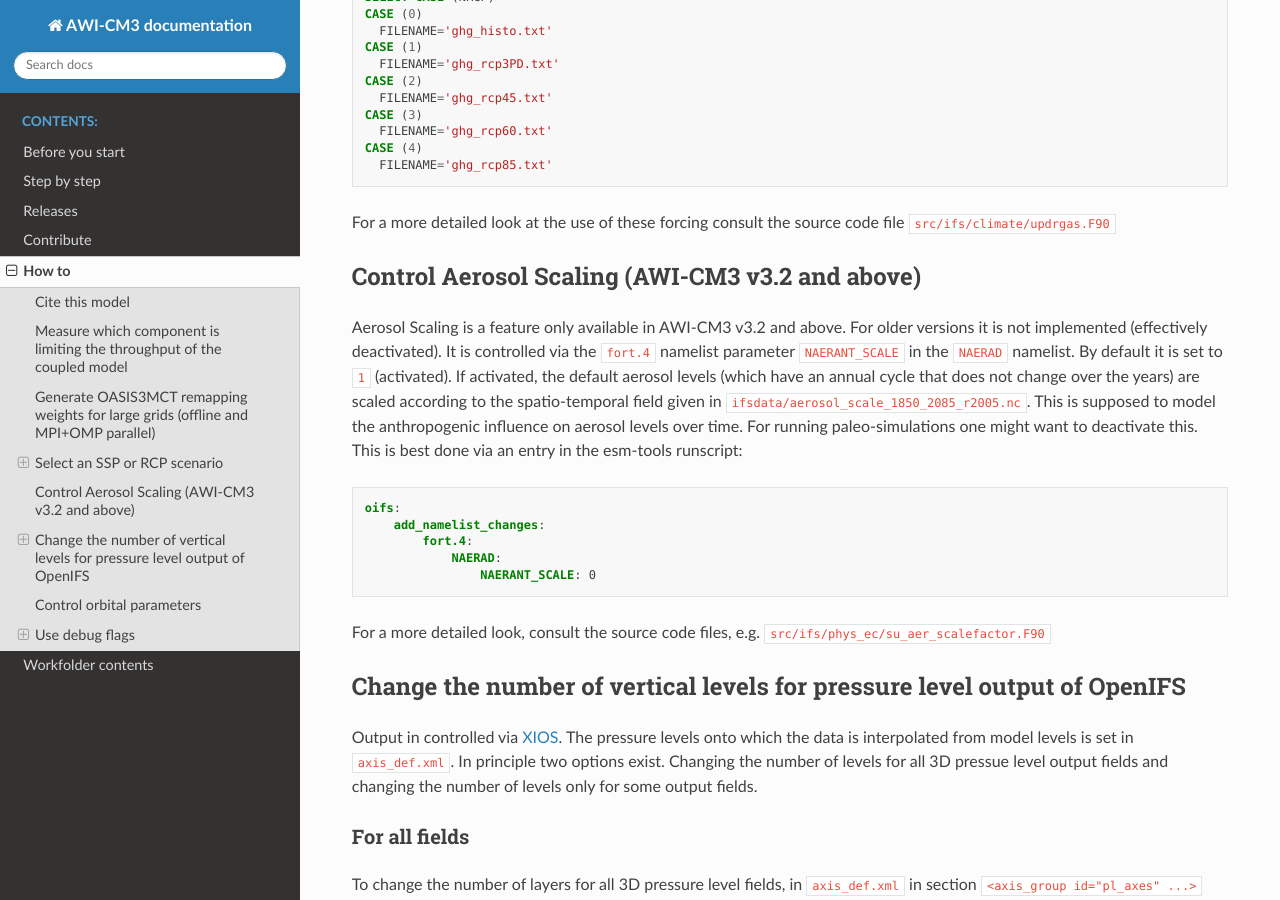
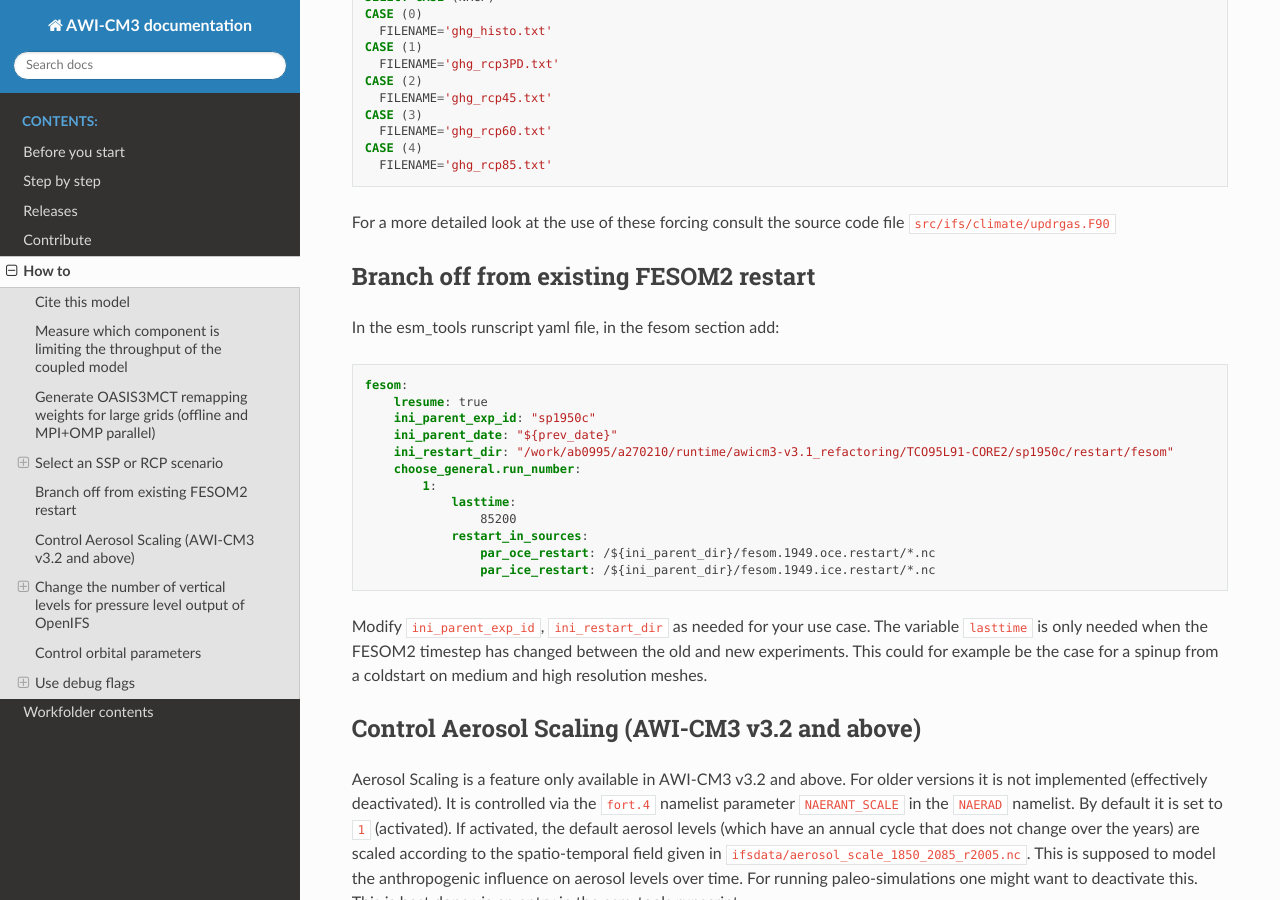
Before and after one commit to AWI-ESM/documentation_AWI-CM3, a Sphinx documentation site: the page built from source/how_to.rst, in a window 1280 px wide and 900 px high, scrolled down 3234 px. Built offline with Sphinx 7.4.7 and the Read the Docs theme 3.1.0, drawn with Linux system fonts in a browser that asks for light colours.

Commit message:
Update how_to.rst

```diff
--- a/source/how_to.rst
+++ b/source/how_to.rst
@@ -134,6 +134,28 @@ Control is analogous to CMIP6 but we use ``LCMIP5``, ``CMIP5DATADIR``, and ``NRC
       FILENAME='ghg_rcp85.txt'
 
 For a more detailed look at the use of these forcing consult the source code file ``src/ifs/climate/updrgas.F90``
+
+Branch off from existing FESOM2 restart
+=========
+In the esm_tools runscript yaml file, in the fesom section add:
+
+.. code-block:: yaml
+
+   fesom:
+       lresume: true
+       ini_parent_exp_id: "sp1950c"
+       ini_parent_date: "${prev_date}"
+       ini_restart_dir: "/work/ab0995/a270210/runtime/awicm3-v3.1_refactoring/TCO95L91-CORE2/sp1950c/restart/fesom"
+       choose_general.run_number:
+           1:
+               lasttime:
+                   85200
+               restart_in_sources:
+                   par_oce_restart: /${ini_parent_dir}/fesom.1949.oce.restart/*.nc
+                   par_ice_restart: /${ini_parent_dir}/fesom.1949.ice.restart/*.nc
+
+Modify ``ini_parent_exp_id``, ``ini_restart_dir`` as needed for your use case. The variable ``lasttime`` is only needed when the FESOM2 timestep has changed between the old and new experiments. This could for example be the case for a spinup from a coldstart on medium and high resolution meshes.
+
 
 Control Aerosol Scaling (AWI-CM3 v3.2 and above)
 =========
```
